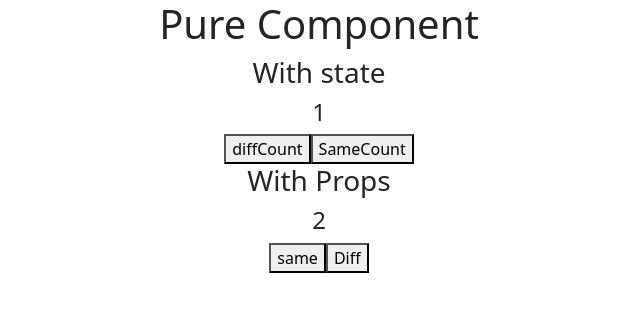
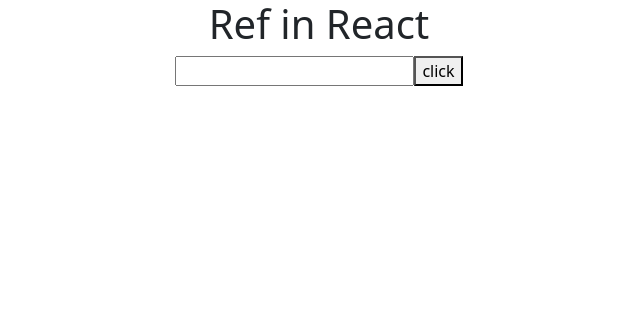
Before and after one commit to yash-jivani/Learn-React-CS, a React (Create React App) app: page / in a window 1280 px wide. Shown: the top 312 px of the page, without its empty margins (321-961 px from the left). Built offline with nearby package versions, Linux system fonts and the light colour scheme.

Commit message:
Ref in React | class based

```diff
--- a/src/App.js
+++ b/src/App.js
@@ -1,37 +1,35 @@
+/*
 
-import React, { PureComponent } from 'react'
-import ChildPureComp from './component/ChildPureComp';
+Ref : (dom manipulation) | try to avoid
+class based.
 
-export default class App extends PureComponent {
-  constructor(){
+*/
+
+import React, { Component, createRef } from 'react'
+
+export default class App extends Component {
+
+  constructor() {
     super();
-    this.state = {
-      count:1,
-      count2:2,
-    }
+    this.inputRef = createRef();  // build-in function
   }
+
+  getValue() {
+    console.log(this.inputRef)
+    console.log(this.inputRef.current.value)
+    this.inputRef.current.style.color = 'red';
+    this.inputRef.current.style.backgroundColor = 'yellow';
+  }
+
+
   render() {
-    console.log('Rerender!');
     return (
       <div className='container'>
-        <h1>Pure Component</h1>
-        <h3>With state</h3>
-        <h4>{this.state.count}</h4>
 
-{/* updating count value => Rerender */}
-        <button onClick={()=>this.setState({count:this.state.count+1})}>diffCount</button>
+        <h1>Ref in React</h1>
+        <input type="text" ref={this.inputRef} />
+        <button onClick={() => { this.getValue() }} >click</button>
 
-{/* count ki value update to ho rhi hai lekin count ki value last count value jitni hai iss liye Rerender nhi karega
-ager count ki value last value se diff. hogi to hi comp. ko Rerender karega! */}
-        <button onClick={()=>this.setState({count:this.state.count})}>SameCount</button>
-
-{/* with props */}
-        <ChildPureComp count2={this.state.count2} />
-
-{/* same value */}
-        <button onClick={()=>{this.setState({count2:this.state.count2})}}>same</button>
-{/* diff.value */}
-        <button onClick={()=>{this.setState({count2:this.state.count2+2})}}>Diff</button>
       </div>
     )
   }
```
Also changed, not shown: 1 other file (tests, documents, lock files or other folders).
